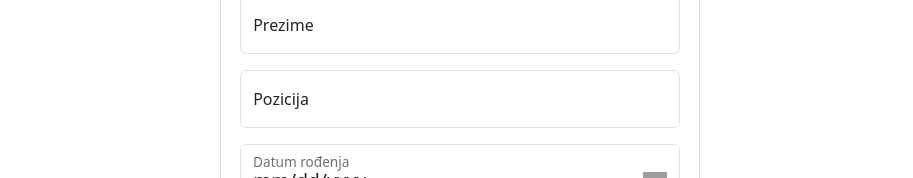
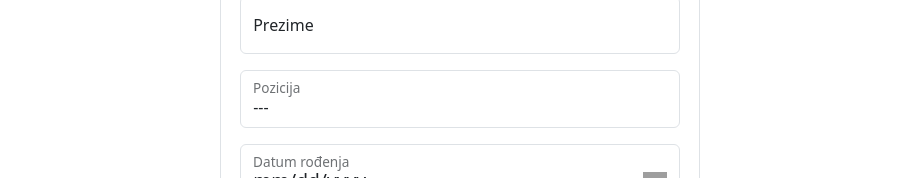
Before and after one commit to Adrijana1308/Zaposlenici, an Angular app: page /add-employee in a window 1280 px wide. Shown: the part 339-517 px from the top of the page, without its empty margins (180-1093 px from the left). Built offline with nearby package versions, Linux system fonts and the light colour scheme.

Commit message:
Update forme za dodavanje novog zaposlenika
Pozicija

```diff
--- a/src/app/employee-form/employee-form.component.html
+++ b/src/app/employee-form/employee-form.component.html
@@ -40,21 +40,24 @@
     </div>
 
     <div class="form-floating mb-3">
-      <input
+      <select
         class="form-control"
-        type="text"
         id="jobTitle"
         name="jobTitle"
         [(ngModel)]="employee.jobTitle"
         required
         #jobTitle="ngModel"
-        placeholder="Programer"
-      />
+      >
+        <option value="" disabled selected>---</option>
+        <option *ngFor="let position of allowedPositions" [value]="position">
+          {{ position }}
+        </option>
+      </select>
       <label for="jobTitle">Pozicija</label>
 
       <div *ngIf="jobTitle.invalid && (jobTitle.dirty || jobTitle.touched)">
         <div *ngIf="jobTitle.errors?.['required']">
-          Poziciju je obavezno upisati.
+          Poziciju je obavezno odabrati.
         </div>
       </div>
     </div>
--- a/src/app/employee-form/employee-form.component.ts
+++ b/src/app/employee-form/employee-form.component.ts
@@ -18,12 +18,25 @@ export class EmployeeFormComponent {
     jobTitle: '',
   };
 
+  allowedPositions = [
+    'Inženjer',
+    'Konzultant',
+    'Menađer',
+    'Analitičar',
+    'Dizajner',
+    'Programer',
+  ];
+
   private apiUrl = 'https://zaposlenici-json.onrender.com/employees';
 
   constructor(private http: HttpClient) {}
 
   onSave(form: NgForm): void {
     if (form.valid) {
+      if (!this.allowedPositions.includes(this.employee.jobTitle)) {
+        alert('Odabrana pozicija nije dopuštena!');
+        return;
+      }
       console.log('Podaci zaposlenika:', this.employee);
 
       this.http
```
